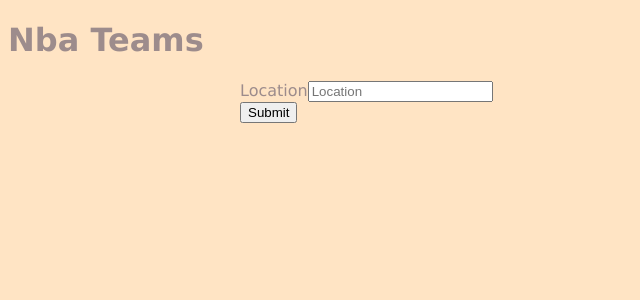
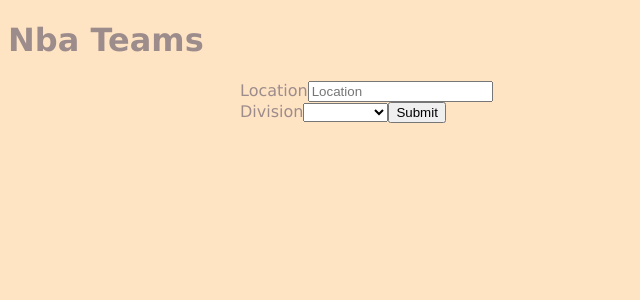
Before and after one commit to programatorseu/React-Basics, a React (Vite) app: page / in a window 1280 px wide. Shown: the top 300 px of the page, without its empty margins (0-640 px from the left). Built offline with nearby package versions, Linux system fonts and the light colour scheme.

Commit message:
5. Mapping data

```diff
--- a/src/SearchWithin.js
+++ b/src/SearchWithin.js
@@ -1,6 +1,8 @@
 import { useState } from "react";
+const DIVISIONS = ["Pacific", "Southwest", "NorthWest", "Atlantic", "Central", "Southeast" ];
 const SearchWithin = () => {
     const[location, setLocation] = useState("");
+    const[division, setDivision] = useState("");
     return (
         <div className="search-params">
         <form>
@@ -9,6 +11,31 @@
                 <input id="location" value={location} placeholder="Location"
                 onChange={(e) => setLocation(e.target.value)}></input>
             </label>
+            <label htmlFor="division">
+                    Division
+                    <select
+                        id="animal"
+                        value={division}
+                        onChange={(e) => {
+                            setDivision(e.target.value);
+
+                        }}
+                        onBlur={(e) => {
+                            setDivision(e.target.value);
+
+                        }}
+                        >
+                            <option/>
+                            {DIVISIONS.map((division) => {
+                                return(
+                                    <option key={division} value={division}>
+                                        {division}
+                                    </option>
+                                );
+                            })}
+
+                    </select>
+                </label>
             <button>Submit</button>
         </form>
     </div>
```
Also changed, not shown: 1 other file (tests, documents, lock files or other folders).
